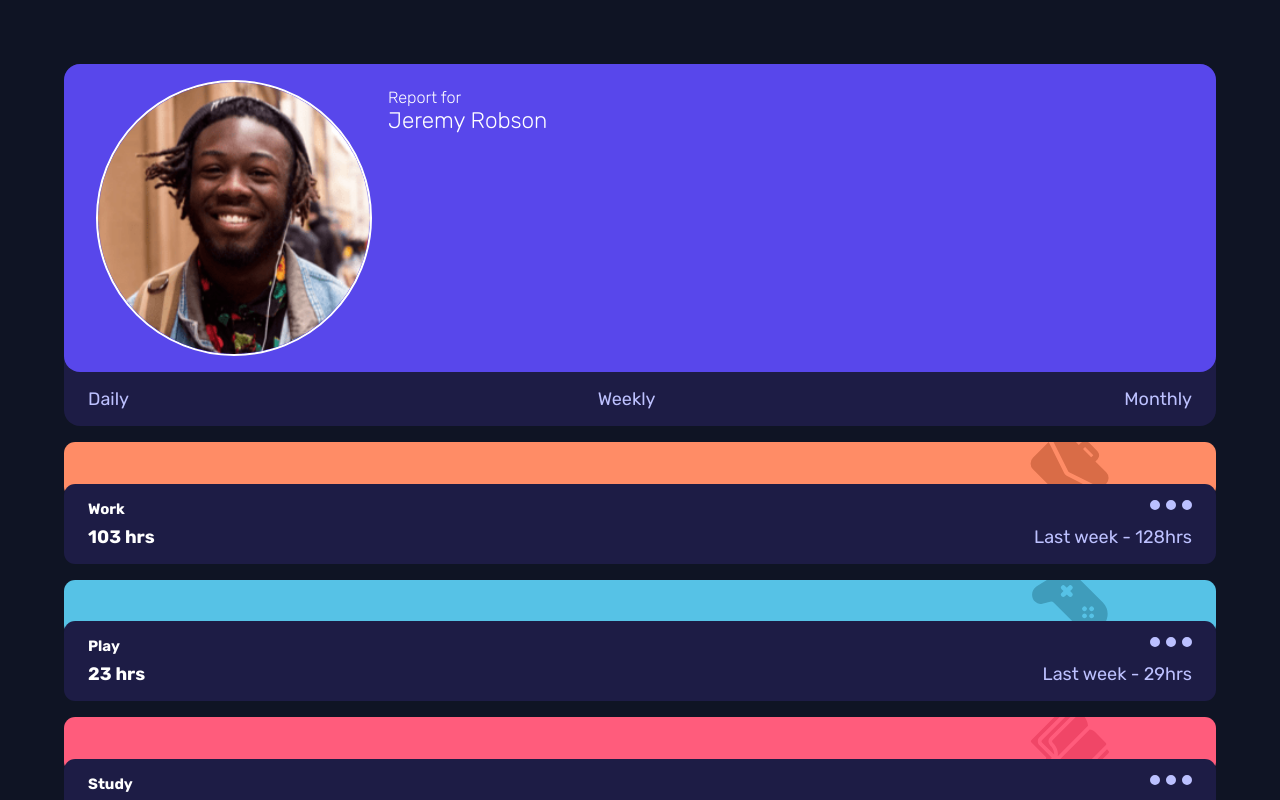
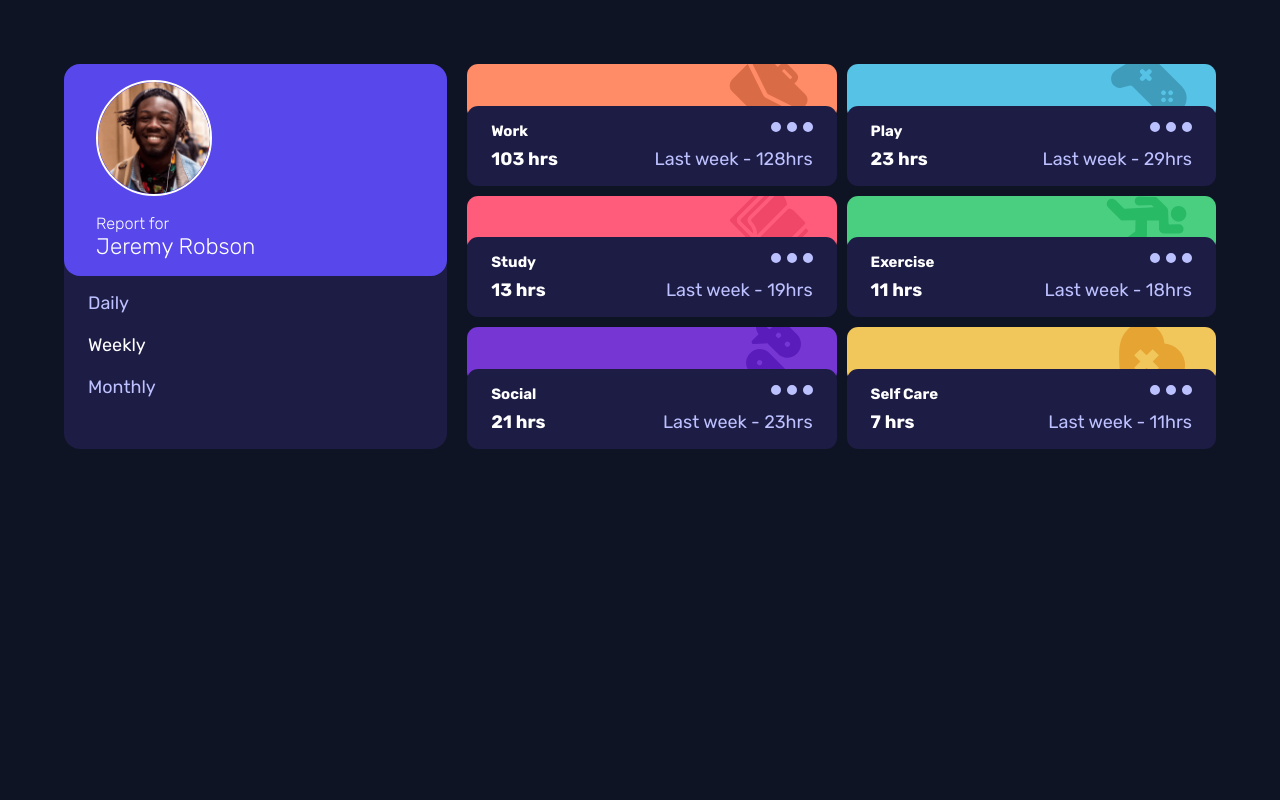
Before and after one commit to Clinton-dev/time-tracker-dash, an Angular app: page / in a window 1280 px wide. Shown: the top 800 px of the page. Built offline with nearby package versions, Linux system fonts and the light colour scheme.

Commit message:
Fix layout on tablet layout

```diff
--- a/src/app/components/dash/dash.component.css
+++ b/src/app/components/dash/dash.component.css
@@ -61,7 +61,7 @@
     justify-content: space-between;
 }
 
-.active {
+.profile-body a.active {
     color: white;
 }
 
@@ -149,3 +149,64 @@ img#ellipse {
 .card-title {
     color: white;
 }
+
+@media only screen and (max-width: 376px) {
+    .container {
+        /* border: 1px solid white; */
+        width: 90%;
+        margin: 4rem auto;
+    }
+}
+
+
+@media only screen and (min-width: 600px) {
+    .container {
+        width: 90%;
+        column-gap: 20px;
+        display: flex;
+    }
+
+    .personal-profile {
+        flex: 1 1 35%;
+    }
+
+    .profile-header {
+        flex-direction: column;
+        row-gap: 10px;
+    }
+
+    .profile-header img {
+        width: 35%;
+    }
+
+    .profile-body ul {
+        flex-direction: column;
+        row-gap: 20px;
+    }
+
+    .time-items {
+        margin-top: 0;
+    }
+
+    div.items-grid {
+        flex: 3 0 65%;
+        margin-top: 0;
+        display: grid;
+        grid-template-columns: 1fr 1fr;
+        grid-gap: 10px;
+    }
+}
+
+@media only screen and (min-width: 992px) {
+    .container {
+        width: 90%;
+    }
+}
+
+
+@media only screen and (min-width: 1200px) {
+    .container {
+        width: 90%;
+        /* margin: 5rem auto; */
+    }
+}
--- a/src/app/components/dash/dash.component.html
+++ b/src/app/components/dash/dash.component.html
@@ -10,11 +10,13 @@
         <div class="profile-body">
             <ul>
                 <li><a href="#" (click)="getTimeFrames('daily')">Daily</a></li>
-                <li class="active"><a href="#" (click)="getTimeFrames('weekly')">Weekly</a></li>
+                <li><a href="#" class="active" (click)="getTimeFrames('weekly')">Weekly</a></li>
                 <li><a href="#" (click)="getTimeFrames('monthly')">Monthly</a></li>
             </ul>
         </div>
     </div>
+
+    <div class="items-grid">
         <div *ngFor="let item of timeItems; let i=index" class="time-items">
             <div class="card">
                 <div class="card-header" id="item-{{i}}">
@@ -33,3 +35,4 @@
             </div>
         </div>
     </div>
+</div>
```
Lines whose indentation alone changed are shown as unchanged.
